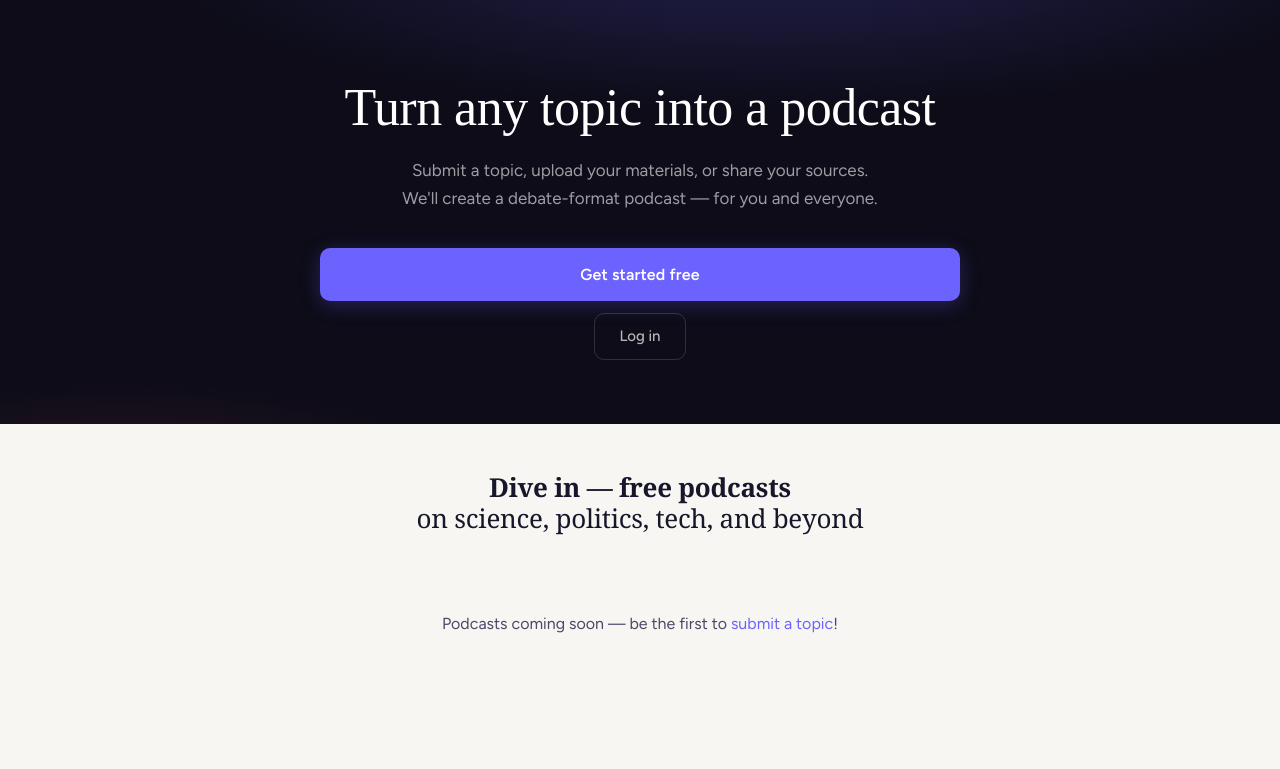
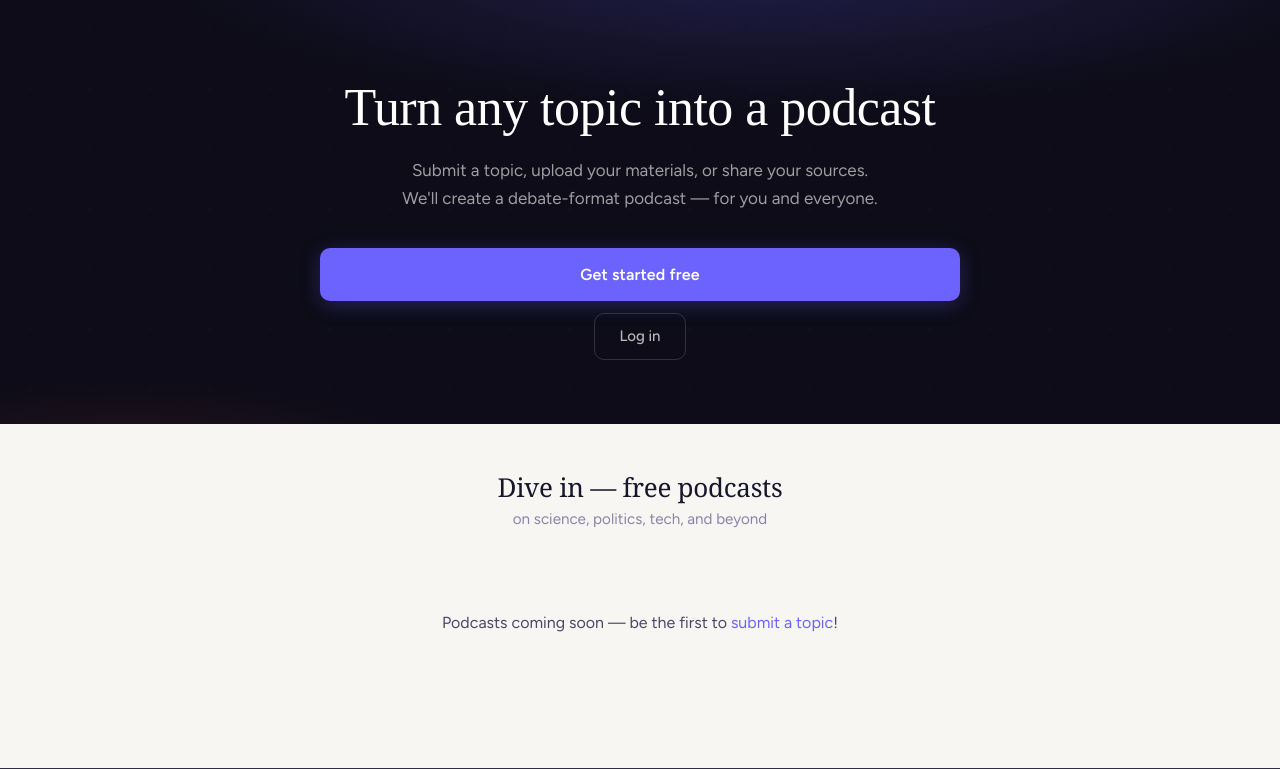
Before and after one commit to mik67/plot2pod, a PHP site: page / in a window 1280 px wide. Shown: the part 62-831 px from the top of the page. Run offline with PHP 8.4, Linux system fonts and the light colour scheme; data that the repository does not hold is empty; some web fonts are replaced.

Commit message:
fix: split section heading into h2 and subtitle paragraph

```diff
--- a/css/style.css
+++ b/css/style.css
@@ -490,12 +490,14 @@ body.home main { padding: 0; }
 }
 
 .podcasts-section h2 {
+  margin-bottom: 0.25rem;
+  text-align: center;
+}
+.podcasts-section .section-sub {
+  text-align: center;
+  font-size: 0.95rem;
+  color: var(--text-muted);
   margin-bottom: 1.75rem;
-  text-align: center;
-  font-weight: 300;
-}
-.podcasts-section h2 .h2-lead {
-  font-weight: 700;
 }
 .podcasts-section h2 small {
   font-family: 'Figtree', sans-serif;
--- a/index.php
+++ b/index.php
@@ -54,7 +54,8 @@ $podcasts = $pdo->query(
 </section>
 
 <div class="podcasts-section">
-    <h2><span class="h2-lead">Dive in — free podcasts</span><br>on science, politics, tech, and beyond</h2>
+    <h2>Dive in — free podcasts</h2>
+    <p class="section-sub">on science, politics, tech, and beyond</p>
         <?php if (empty($podcasts)): ?>
             <div class="empty-state">
                 <p>Podcasts coming soon — be the first to <a href="/register.php">submit a topic</a>!</p>
```
